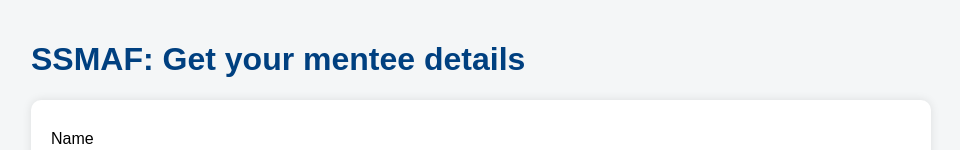
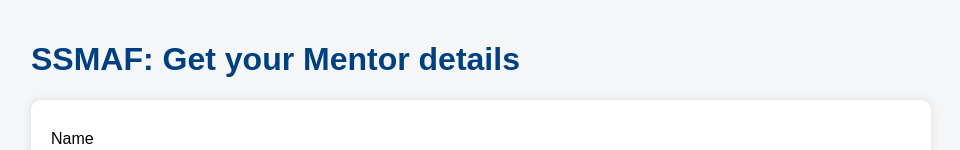
Before and after one commit to mdmamoon58/ssmaf-mentee-portal, a plain HTML site: page index.html in a window 1280 px wide. Shown: the top 150 px of the page, without its empty margins (159-1119 px from the left). Drawn offline with Linux system fonts and the light colour scheme; no server answers.

Commit message:
Add files via upload

```diff
--- a/index.html
+++ b/index.html
@@ -53,7 +53,7 @@
 </head>
 <body>
 
-<h1>SSMAF: Get your mentee details</h1>
+<h1>SSMAF: Get your Mentor details</h1>
 <form id="menteeForm">
   <label for="name">Name</label>
   <input type="text" id="name" required>
```
